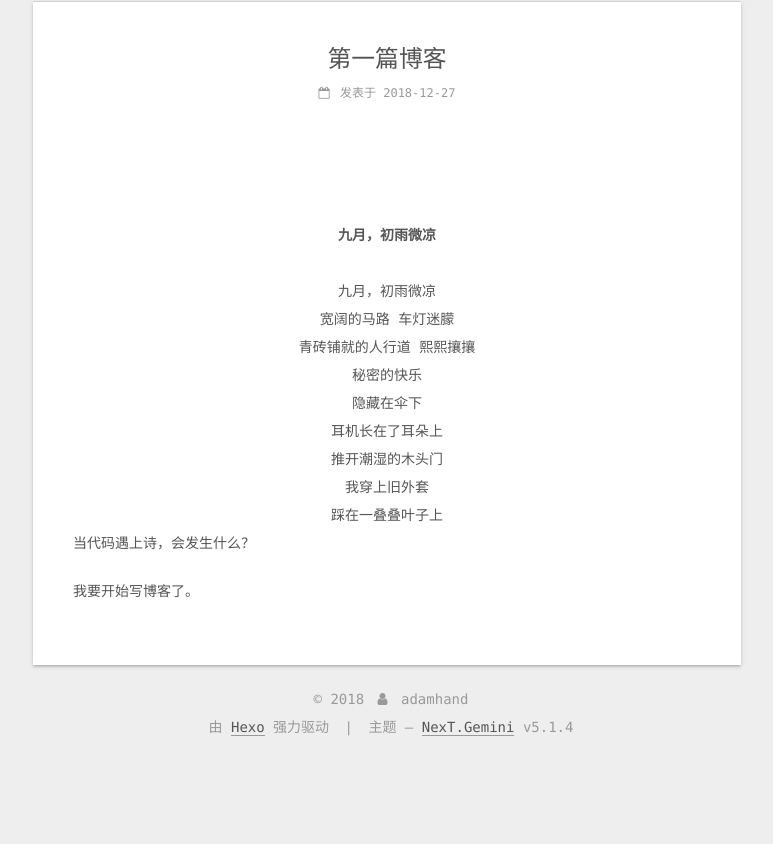
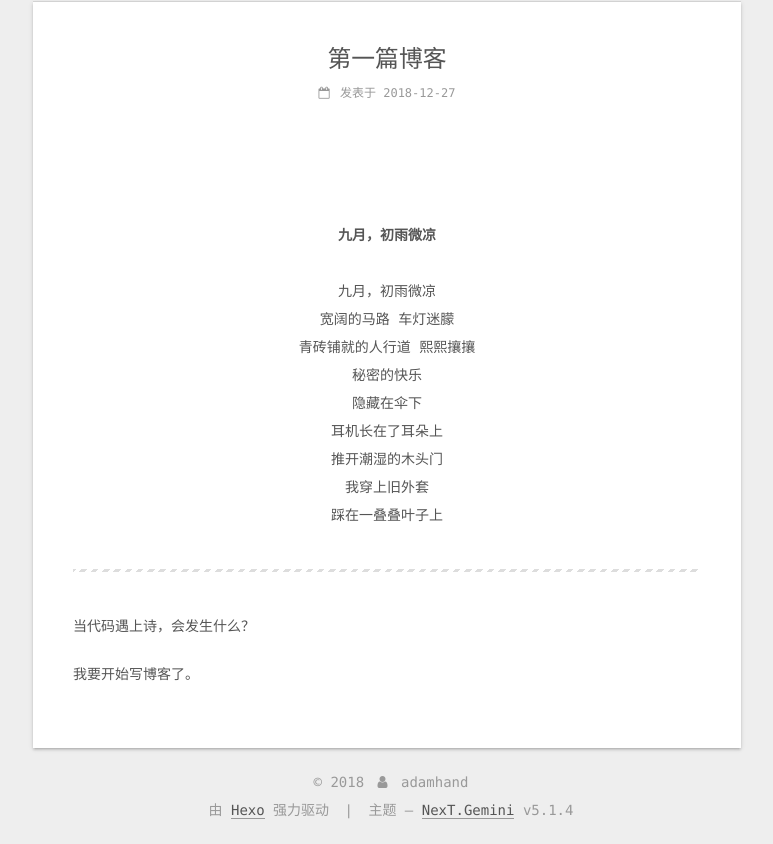
Before and after one commit to adamhand/adamhand.github.io, a plain HTML site: page index.html in a window 1280 px wide. Shown: the part 4656-5500 px from the top of the page, without its empty margins (379-1152 px from the left). Before the commit the page ends 5417 px from the top, so only its background shows below. Drawn offline with Linux system fonts and the light colour scheme.

Commit message:
Site updated: 2018-12-28 11:12:02

```diff
--- a/index.html
+++ b/index.html
@@ -496,6 +496,7 @@
 
             <center><br><br><strong>九月，初雨微凉</strong><br><br>九月，初雨微凉<br>宽阔的马路 车灯迷朦<br>青砖铺就的人行道 熙熙攘攘<br>秘密的快乐<br>隐藏在伞下<br>耳机长在了耳朵上<br>推开潮湿的木头门<br>我穿上旧外套<br>踩在一叠叠叶子上<br></center>
 
+<hr>
 <p>当代码遇上诗，会发生什么？</p>
 <p>我要开始写博客了。</p>
 
```
Also changed, not shown: 2018/12/27/第一篇博客/index.html (+5 -4 lines).
